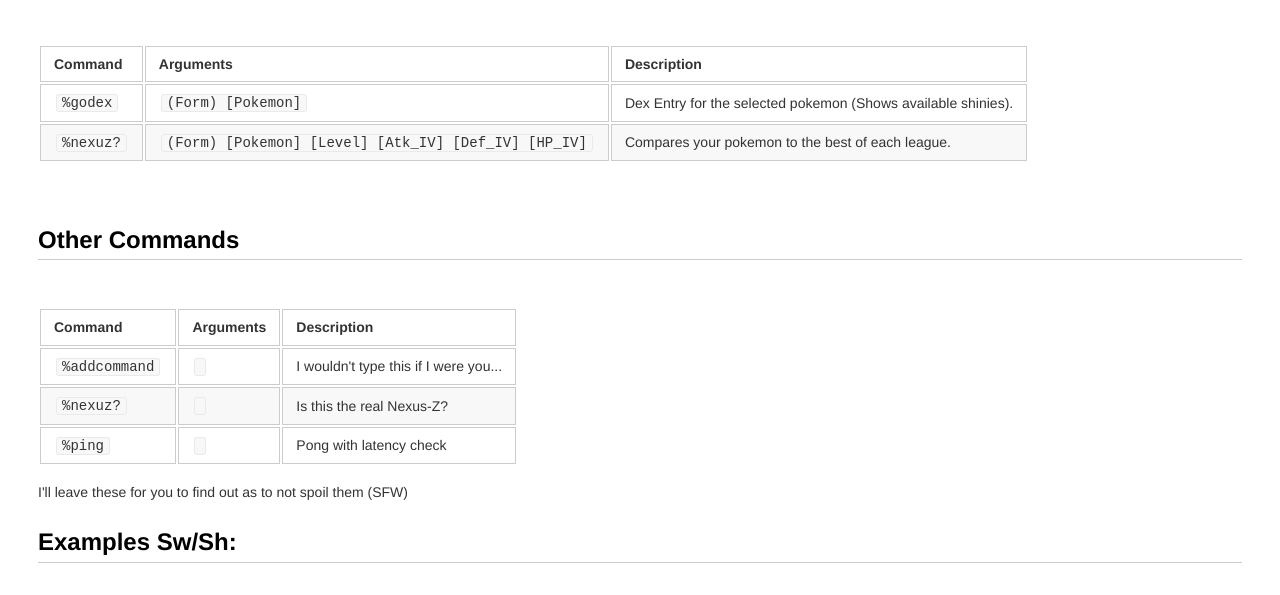
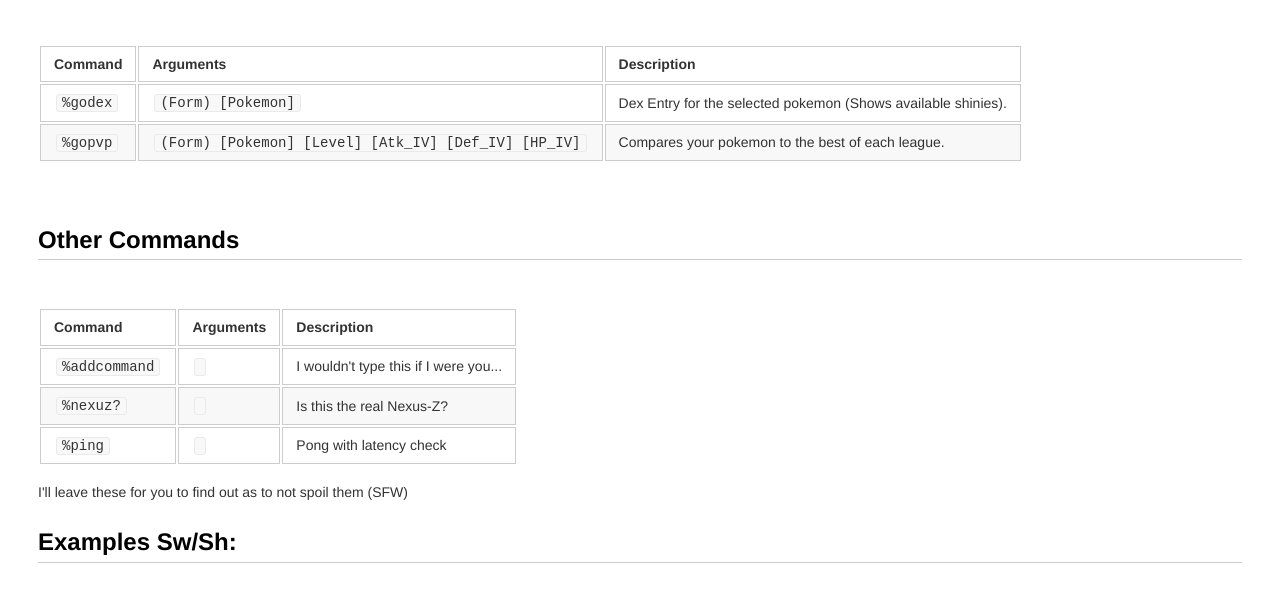
Before and after one commit to Sollisnexus/Nexusz.github.io, a plain HTML site: page NexusZ/index.html in a window 1280 px wide. Shown: the part 944-1539 px from the top of the page. Drawn offline with Linux system fonts and the light colour scheme.

Commit message:
Update index.html

```diff
--- a/NexusZ/index.html
+++ b/NexusZ/index.html
@@ -84,7 +84,7 @@ W.I.P Will be added soon as verification occurs
 		<td>Dex Entry for the selected pokemon (Shows available shinies).</td>
 	</tr>
 	<tr>
-		<td><code class="language-plaintext highlighter-rouge">%nexuz?</code></td>
+		<td><code class="language-plaintext highlighter-rouge">%gopvp</code></td>
 		<td><code class="language-plaintext highlighter-rouge">(Form) [Pokemon] [Level] [Atk_IV] [Def_IV] [HP_IV]</code></td>
 		<td>Compares your pokemon to the best of each league.</td>
 	</tr>
```
